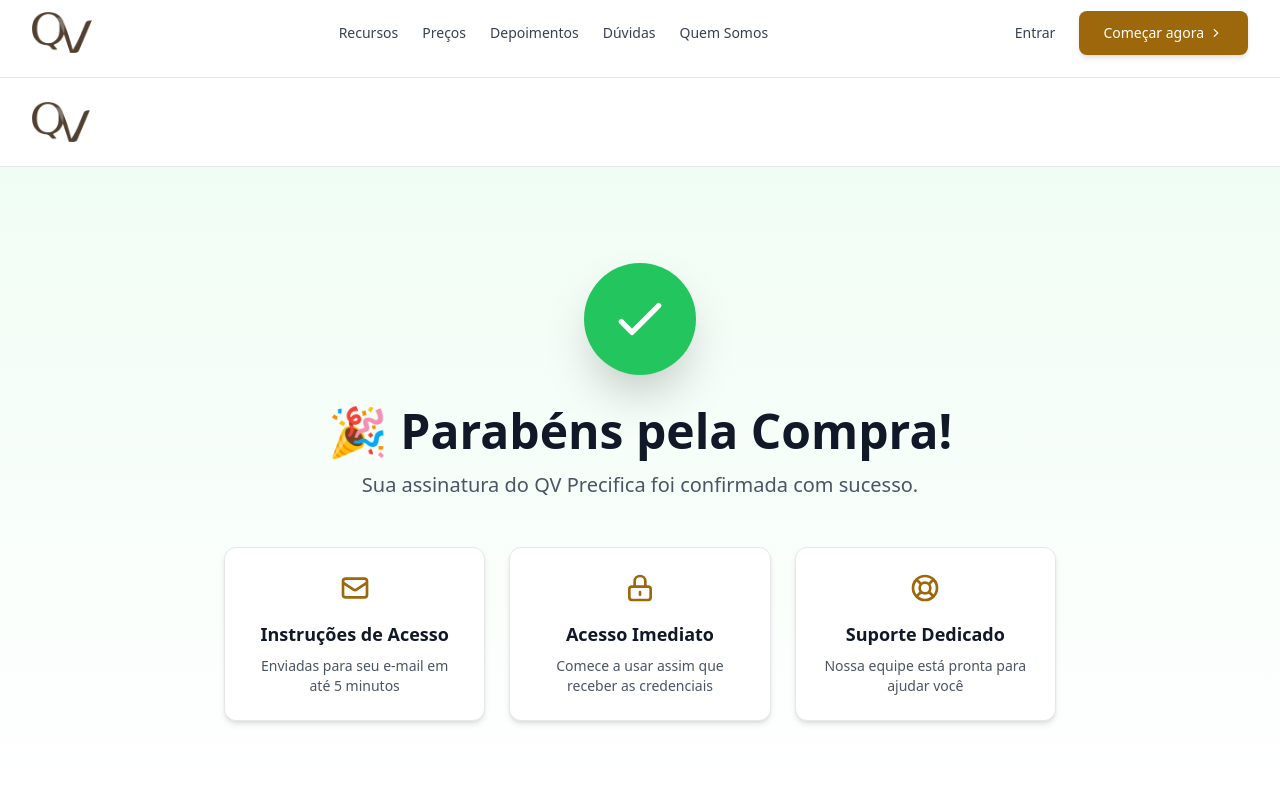
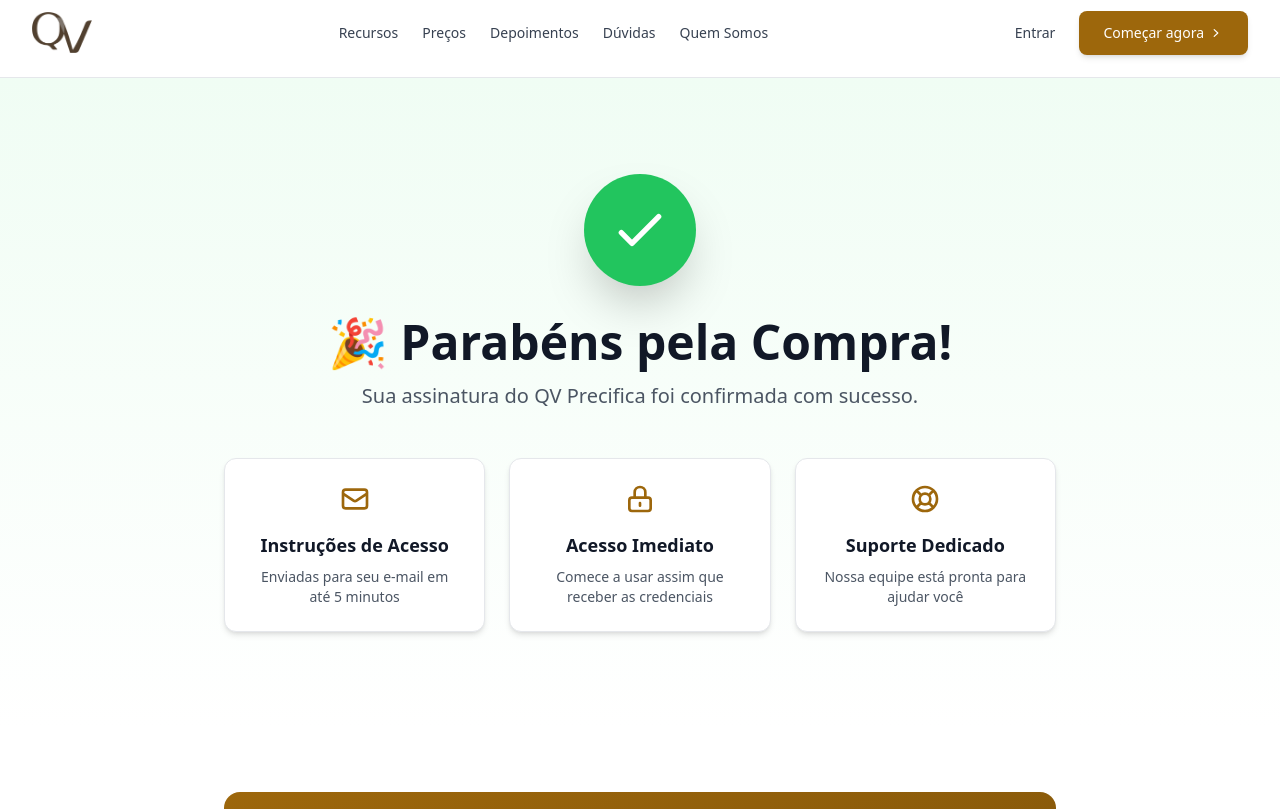
Before and after one commit to csmaniottojr/lp-qv-precifica, a Next.js app: page /compra-confirmada in a window 1280 px wide. Shown: the top 809 px of the page. Built offline with nearby package versions, Linux system fonts and the light colour scheme.

Commit message:
remove extra header

```diff
--- a/pages/compra-confirmada.js
+++ b/pages/compra-confirmada.js
@@ -42,18 +42,6 @@
             </Head>
 
             <div className="bg-white min-h-screen">
-                {/* Header simples */}
-                <div className="border-b border-gray-200">
-                    <div className="max-w-screen-xl mx-auto px-4 py-6 md:px-8">
-                        <Link href="/" className="flex items-center">
-                            <img
-                                src="/logo-qv.png"
-                                alt="QV Business Solution"
-                                className="h-10 w-auto"
-                            />
-                        </Link>
-                    </div>
-                </div>
 
                 {/* Hero Section com Confetti effect */}
                 <section className="relative overflow-hidden bg-gradient-to-b from-green-50 to-white py-16 md:py-24">
```
